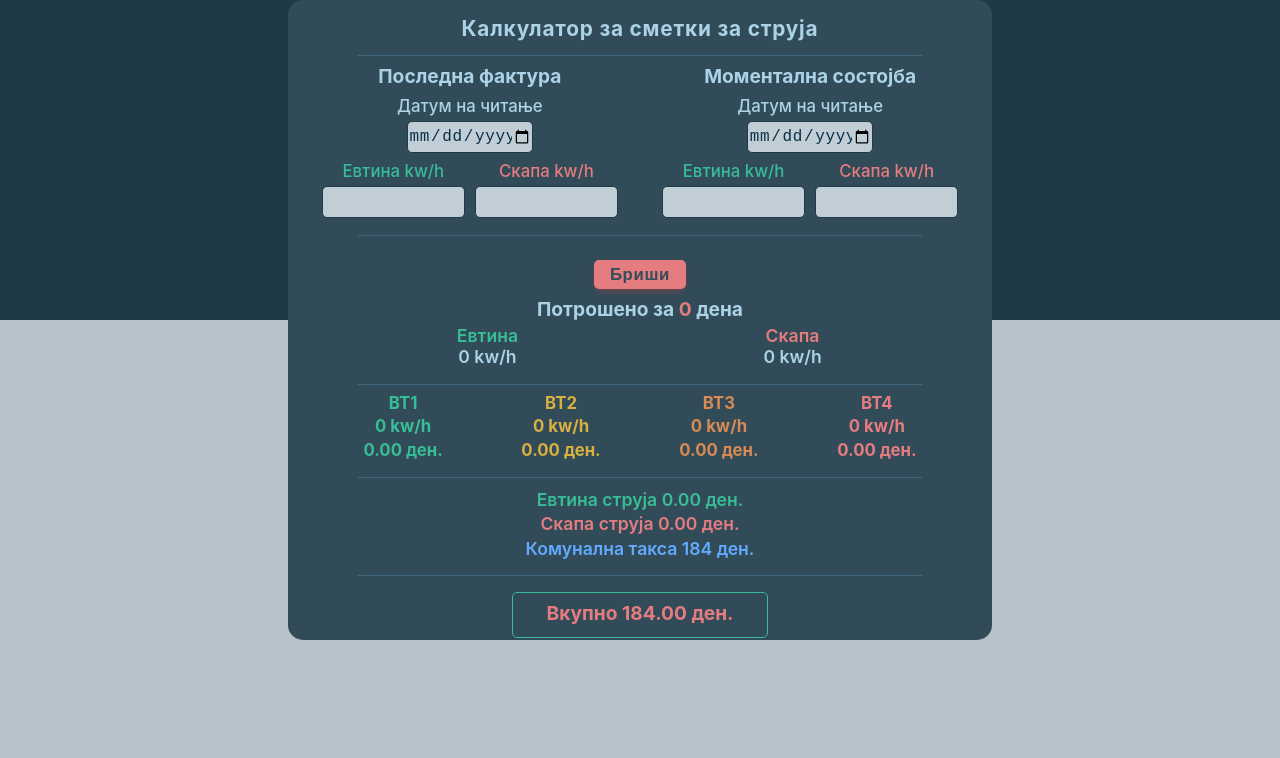
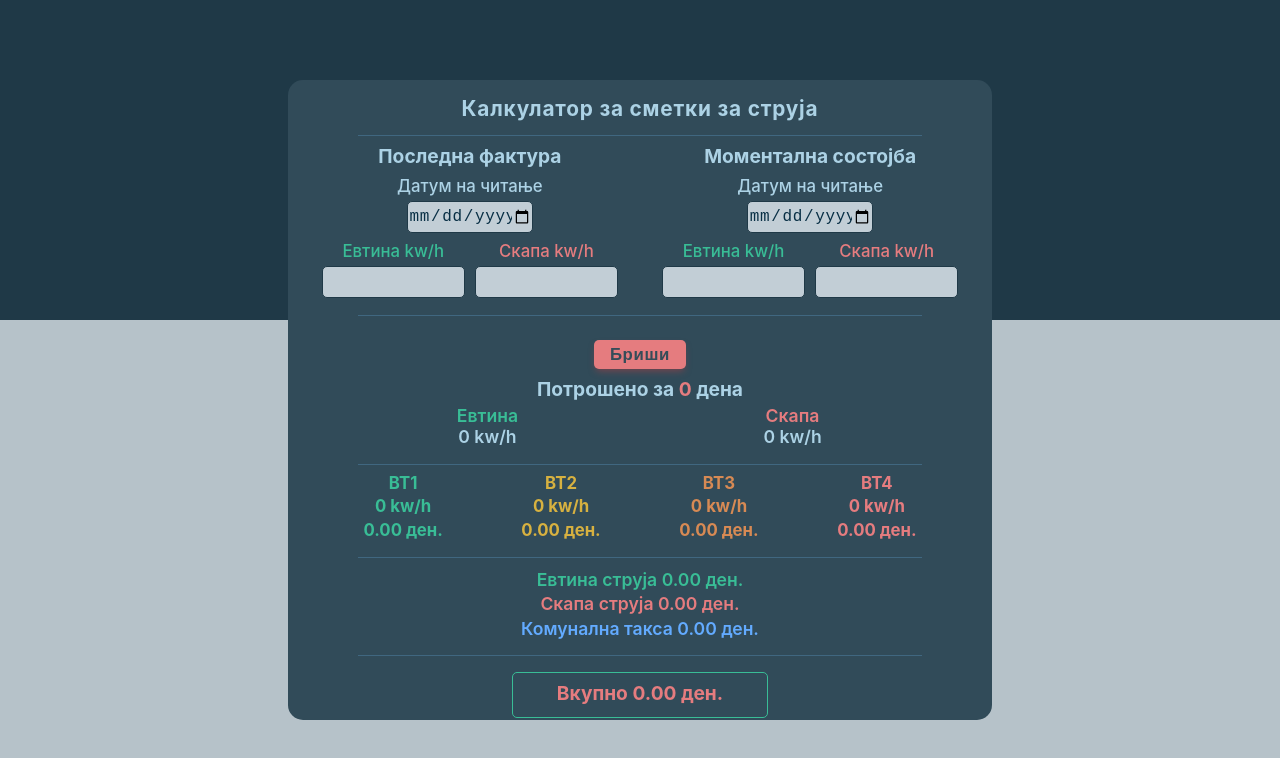
Before and after one commit to pirej/calculator, a Next.js app: page / in a window 1280 px wide. Shown: the top 758 px of the page. Built offline with nearby package versions, Linux system fonts and the light colour scheme.

Commit message:
tweaks and fixes

```diff
--- a/components/Form/Matematika.js
+++ b/components/Form/Matematika.js
@@ -127,6 +127,13 @@ const StyledComp = styled.div`
   .blokovi {
     display: flex;
     justify-content: space-evenly;
+    @media (max-width: 420px) {
+      flex-wrap: wrap;
+      justify-content: center;
+      gap: 15%;
+      margin-left: 1.5rem;
+      margin-right: 1.5rem;
+    }
     @media (max-width: 400px) {
       flex-wrap: wrap;
       justify-content: center;
@@ -225,7 +232,7 @@ const Matematika = ({ days, evtinaStruja, skapaStruja, clearData }) => {
   const skapaSmetka =
     block1 * 8.109 + block2 * 8.48 + block3 * 9.095 + block4 * 18.351;
   const skapaSmetkaFinal = skapaSmetka.toFixed(2);
-  const komunalnaTaksa = 184;
+  const komunalnaTaksa = evtinaSmetka ? 184 : 0;
 
   const vkupnaSmetka = (evtinaSmetka + skapaSmetka + komunalnaTaksa).toFixed(2);
 
@@ -268,7 +275,7 @@ const Matematika = ({ days, evtinaStruja, skapaStruja, clearData }) => {
           Скапа струја <span>{skapaSmetkaFinal}</span> ден.
         </p>
         <p className="taksa">
-          Комунална такса <span>{komunalnaTaksa}</span> ден.
+          Комунална такса <span>{komunalnaTaksa.toFixed(2)}</span> ден.
         </p>
         <hr className="hrr3" />
         <h3 className="vkupno">
--- a/components/Form/index.js
+++ b/components/Form/index.js
@@ -7,7 +7,8 @@ const MyForm = styled.div`
   background-color: #314b59;
   width: 40vw;
   height: 91vh;
-  margin: -20rem auto 0 auto;
+  /* margin: -20rem auto 0 auto; */
+  margin: -15rem auto 0 auto;
   border-radius: 15px;
   text-align: center;
   @media (max-width: 1920px) {
@@ -37,7 +38,7 @@ const MyForm = styled.div`
   @media (max-width: 480px) {
     height: 120vh;
   }
-  @media (max-width: 400px) {
+  @media (max-width: 420px) {
     width: 100w;
     height: 145vh;
   }
@@ -56,9 +57,12 @@ const MyForm = styled.div`
     @media (max-width: 480px) {
       font-size: 1.3rem;
     }
-    @media (max-width: 400px) {
+    @media (max-width: 420px) {
       padding: 1rem 2rem 0.9rem 2rem;
     }
+    /* @media (max-width: 400px) {
+      padding: 1rem 2rem 0.9rem 2rem;
+    } */
   }
   .sostojba {
     display: flex;
```
